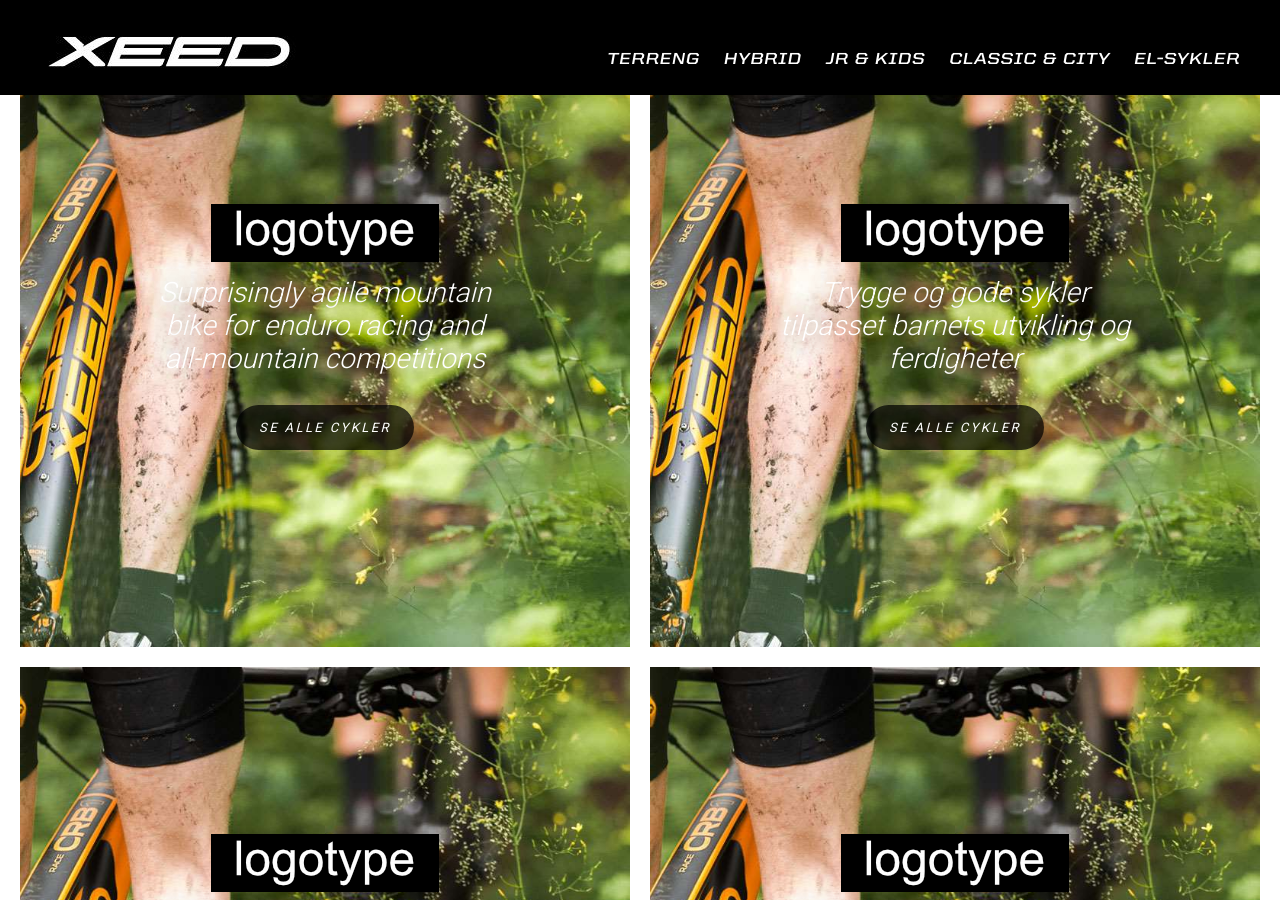
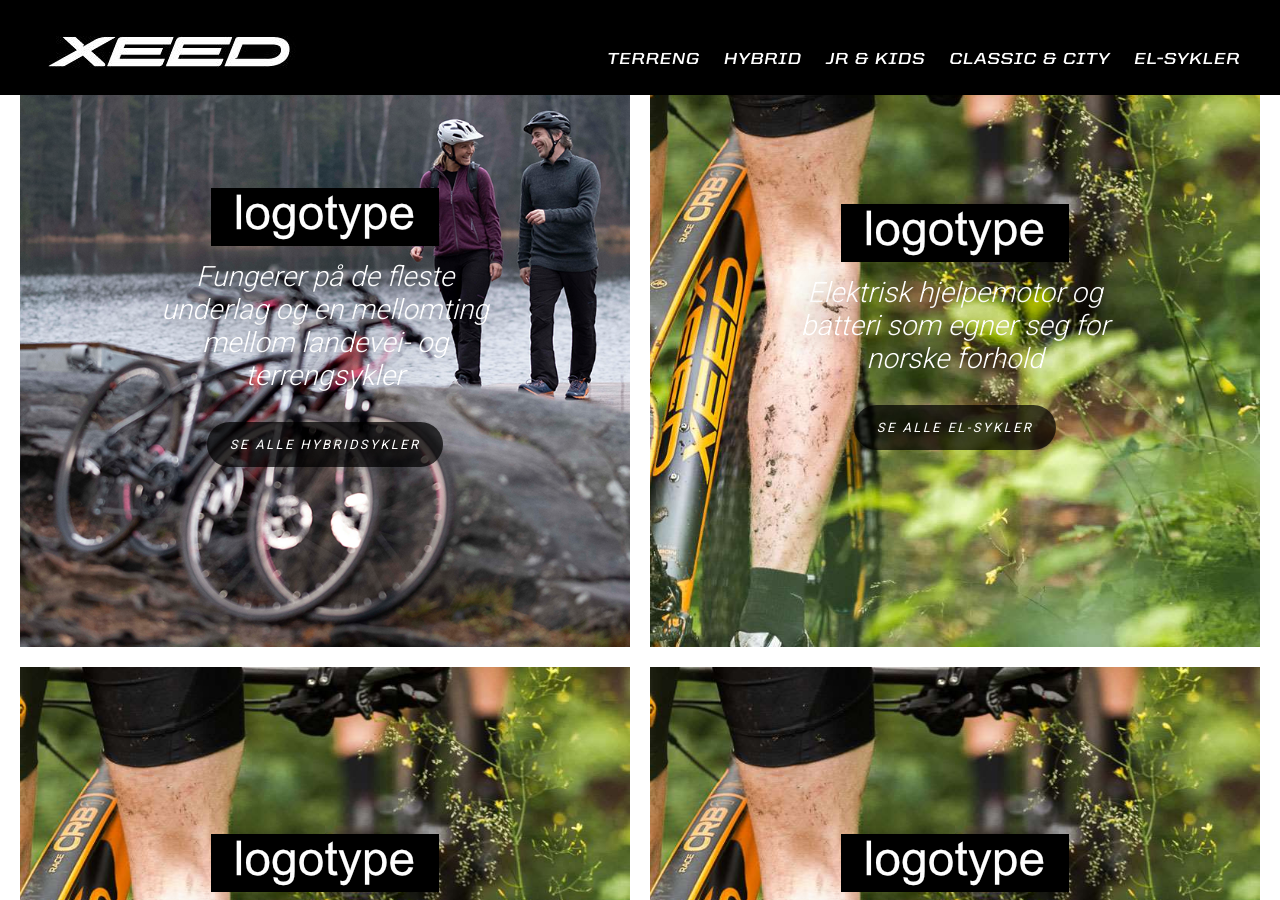
Before and after one commit to xeedbikes/xeedbikes.github.io, a Jekyll site: the page built from index.md, in a window 1280 px wide and 900 px high, scrolled down 1338 px. Built offline with Jekyll 4.4.1, drawn with Linux system fonts in a browser that asks for light colours.

Commit message:
Update index.md

```diff
--- a/index.md
+++ b/index.md
@@ -39,19 +39,19 @@
 
 # FORSIDE BLOKK 50% BREDDE
 halfwidth2:
--   name: XC
+-   name: CITY-E
     logoFileName: logotype.png
-    intro: Surprisingly agile mountain bike for enduro racing and all-mountain competitions
-    imageFileName: 1600x800_xeed_closeup_terreng.jpg
-    linkText: Se alle cykler
-    linkUrl: http://xeedbikes.no/
+    intro: Fungerer på de fleste underlag og en mellomting mellom landevei- og terrengsykler
+    imageFileName: 50-xeed-hybrid-siljemork.png
+    linkText: Se alle hybridsykler
+    linkUrl: https://www.sport1.no/varemerker/xeed/?a=9c344a38-3e0a-4b2b-88de-a5b4b04447ed
 
 -   name: ECO
     logoFileName: logotype.png
-    intro: Trygge og gode sykler tilpasset barnets utvikling og ferdigheter
+    intro: Elektrisk hjelpemotor og batteri som egner seg for norske forhold
     imageFileName: 1600x800_xeed_closeup_terreng.jpg
-    linkText: Se alle cykler
-    linkUrl: http://xeedbikes.no/
+    linkText: Se alle el-sykler
+    linkUrl: https://www.sport1.no/varemerker/xeed/?a=599fc3f6-83c7-49d3-a6ce-afe66720b86f
 
 # FORSIDE BLOKK 50% BREDDE
 halfwidth3:
```
